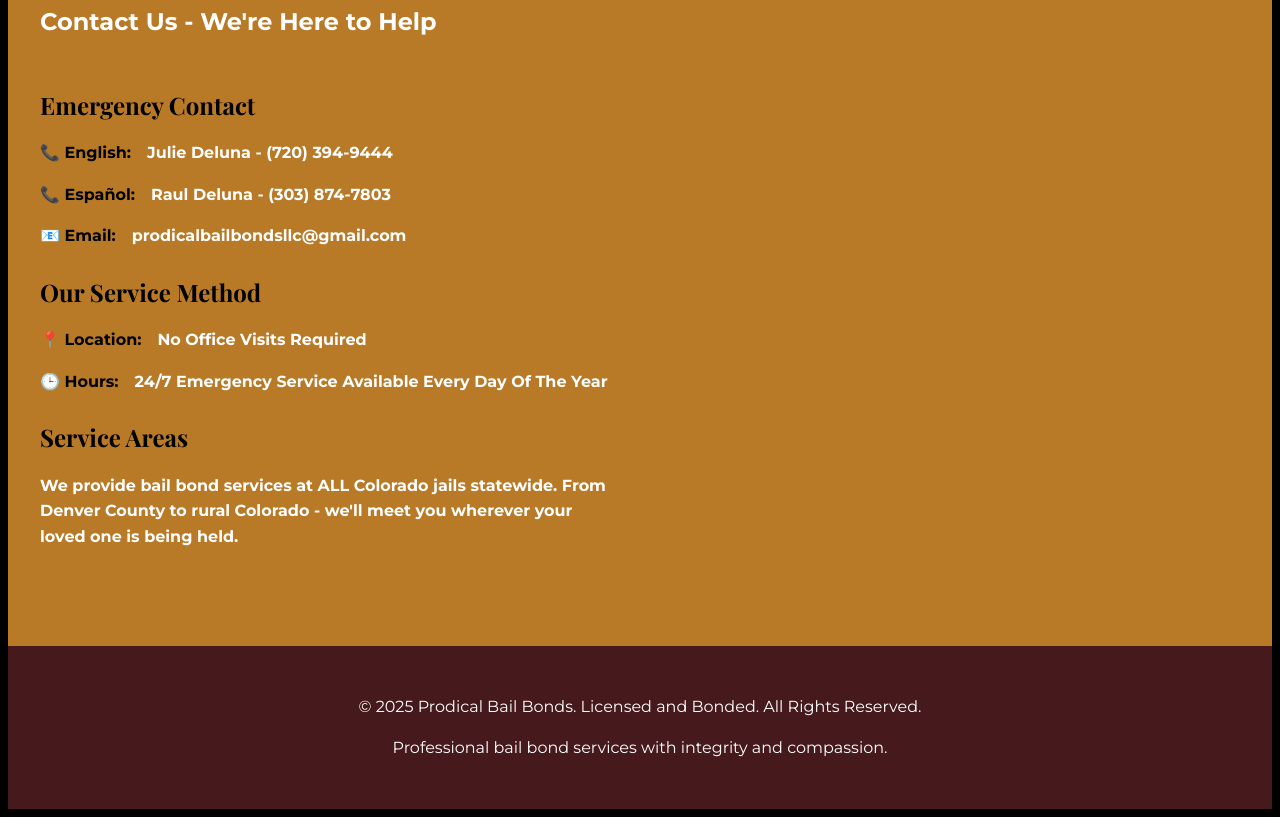
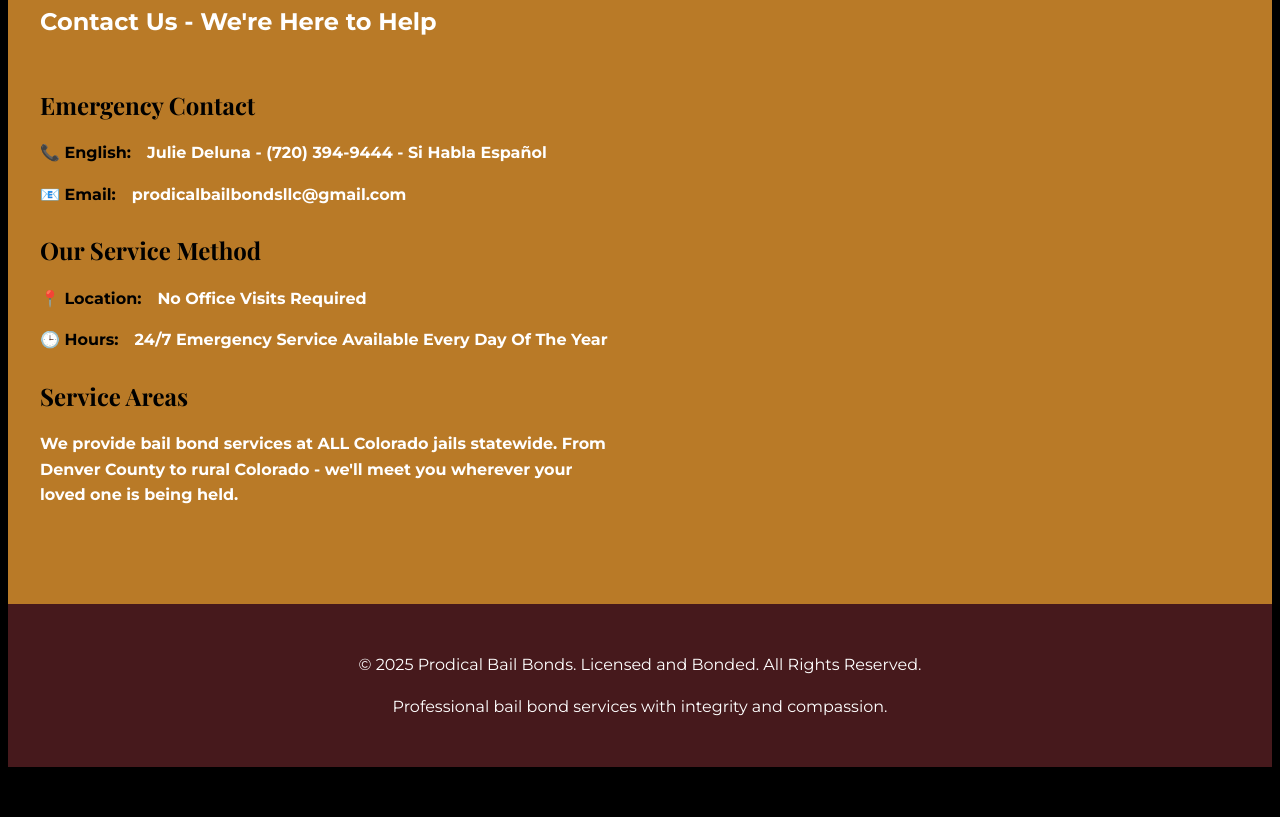
Before and after one commit to JesusSaves22/bailbondswebsite, a plain HTML site: page index.html in a window 1280 px wide. Shown: the part 1435-2252 px from the top of the page. After the commit the page ends 2210 px from the top, so only its background shows below. Drawn offline with nearby package versions, Linux system fonts and the light colour scheme.

Commit message:
Update index.html
Got rid of raul and added si habla espanol for julie's number instead

```diff
--- a/index.html
+++ b/index.html
@@ -67,10 +67,7 @@
                 <div class="contact-info">
                     <h3>Emergency Contact</h3>
                     <div class="contact-item">
-                        <strong>📞 English:</strong> <b>Julie Deluna - (720) 394-9444</b>
-                    </div>
-                    <div class="contact-item">
-                        <strong>📞 Español:</strong> <b>Raul Deluna - (303) 874-7803</b>
+                        <strong>📞 English:</strong> <b>Julie Deluna - (720) 394-9444 - Si Habla Español</b>
                     </div>
                     <div class="contact-item">
                         <strong>📧 Email:</strong> <b>prodicalbailbondsllc@gmail.com</b>
```
